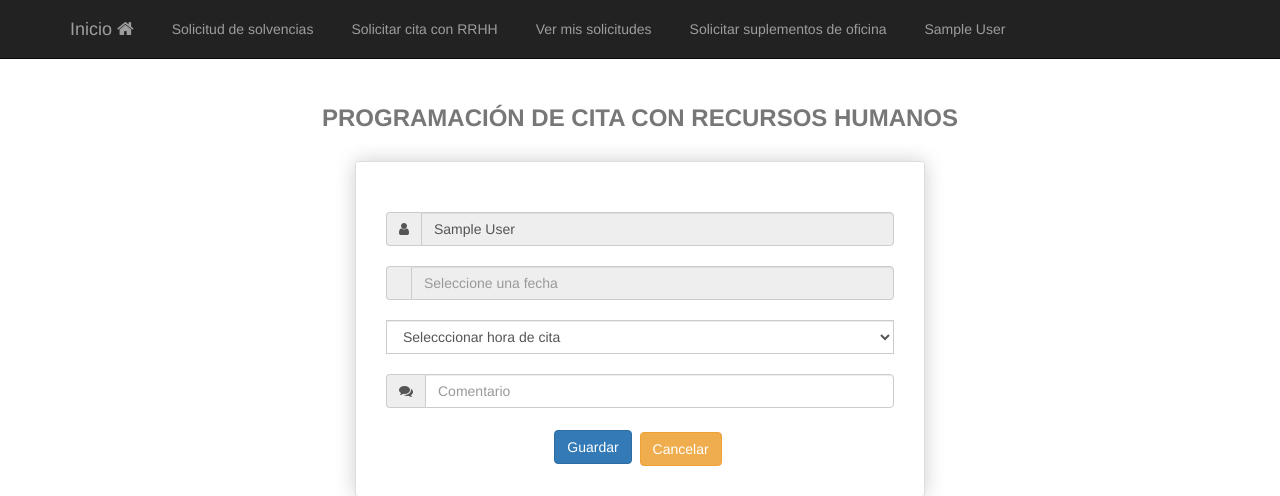
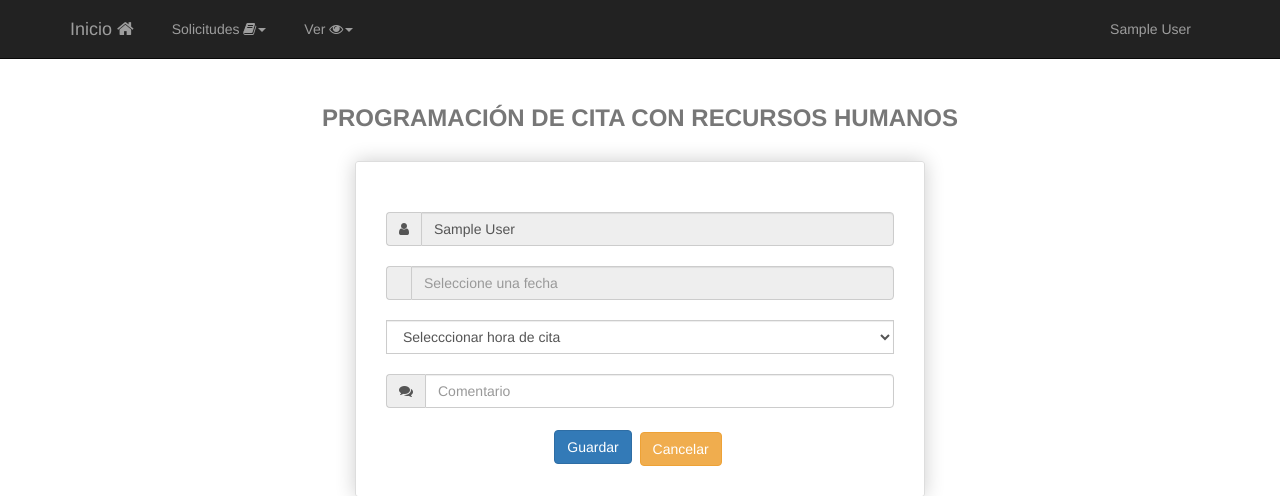
Before and after one commit to itmanagersv/intranetServicel, a PHP site: page /forms/frmCita.php in a window 1280 px wide. Shown: the top 496 px of the page. Run offline with PHP 8.4, Linux system fonts and the light colour scheme; the visitor is signed in with stand-in values (Sample User, id 1); data comes from the database, SQL or seed files in the repository; some libraries are stand-ins or nearby versions.

Commit message:
Cambios en navbar

```diff
--- a/plantilla/plantilla.php
+++ b/plantilla/plantilla.php
@@ -45,7 +45,7 @@ class plantilla{
         </head>
 
         <!-- Navigation -->
-        <nav class="navbar navbar-inverse navbar-fixed-top barra" role="navigation">
+        <nav class="navbar navbar-inverse navbar-fixed-top" role="navigation">
             <div class="container">
                 <div class="navbar-header">
                     <button type="button" class="navbar-toggle" data-toggle="collapse" data-target="#bs-example-navbar-collapse-1">
@@ -58,26 +58,33 @@ class plantilla{
                 </div>
             <div class="collapse navbar-collapse" id="bs-example-navbar-collapse-1">
                 <ul class="nav navbar-nav">
+                    <li class="dropdown">
+                        <a href="#" class="dropdown-toggle" data-toggle="dropdown">Solicitudes  <span class="fa fa-book"></span><strong class="caret"></strong></a>
+                        <ul class="dropdown-menu" style="background:#1C1C1C;">
                             <li>
-                        <a href="../forms/frmSolicitud.php">Solicitud de solvencias</a>
+                                <a id="char" href="../forms/frmSolicitud.php">Solicitud de constancias <span></span></a>
+                            </li>
+                            <li>
+                                <a id="char" href="../forms/frmCita.php">Solicitud de cita con RRHH <span></span></a>
+                            </li>
+                            <li>
+                                <a id="char" href="../forms/frmMaterial.php">Solicitud materiales <span></span></a>
                             </li>
                         </ul>
-                <ul class="nav navbar-nav">
+                    </li>
+                    <li class="dropdown">
+                        <a href="#" class="dropdown-toggle" data-toggle="dropdown">Ver  <span class="fa fa-eye"></span><strong class="caret"></strong></a>
+                        <ul class="dropdown-menu" style="background:#1C1C1C;">
                             <li>
-                        <a href="../forms/frmCita.php">Solicitar cita con RRHH</a>
+                                <a id="char" href="../forms/tblCita.php">Estado de solicitud  <span></span></a>
+                            </li>
+                            <li>
+                                <a id="char" href="../forms/tblBoleta.php">Boleta de pago  <span></span></a>
                             </li>
                         </ul>
-                <ul class="nav navbar-nav">
-                    <li>
-                        <a href="../forms/tblCita.php">Ver mis solicitudes</a>
                     </li>
                 </ul>
-                <ul class="nav navbar-nav">
-                    <li>
-                        <a href="../forms/frmMaterial.php">Solicitar suplementos de oficina</a>
-                    </li>
-                </ul>
-                <ul class="nav navbar-nav">
+                <ul class="nav navbar-nav pull-right">
                     <li>
                         <a href="#">'.$this->user.'</a>
                     </li>
```
Also changed, not shown: procesos/listar.php (+0 -30 lines). Lines whose indentation alone changed are shown as unchanged.
